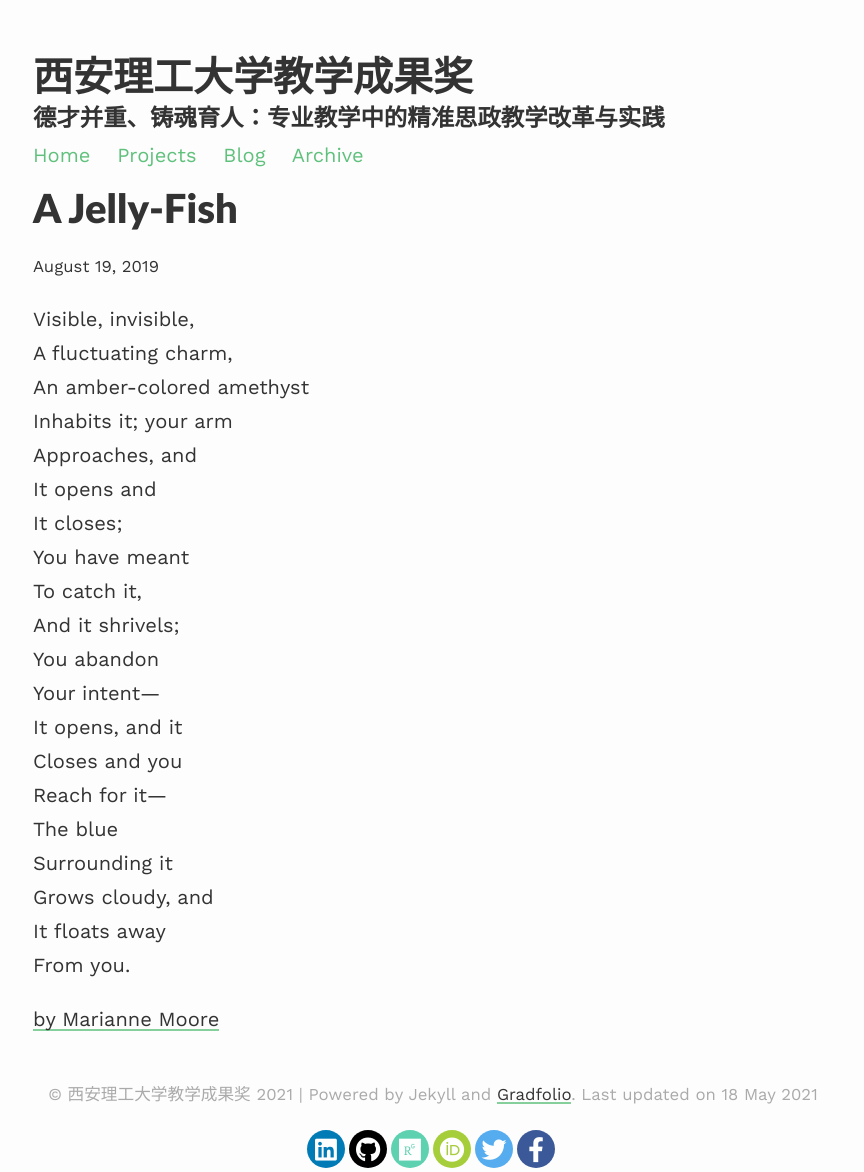
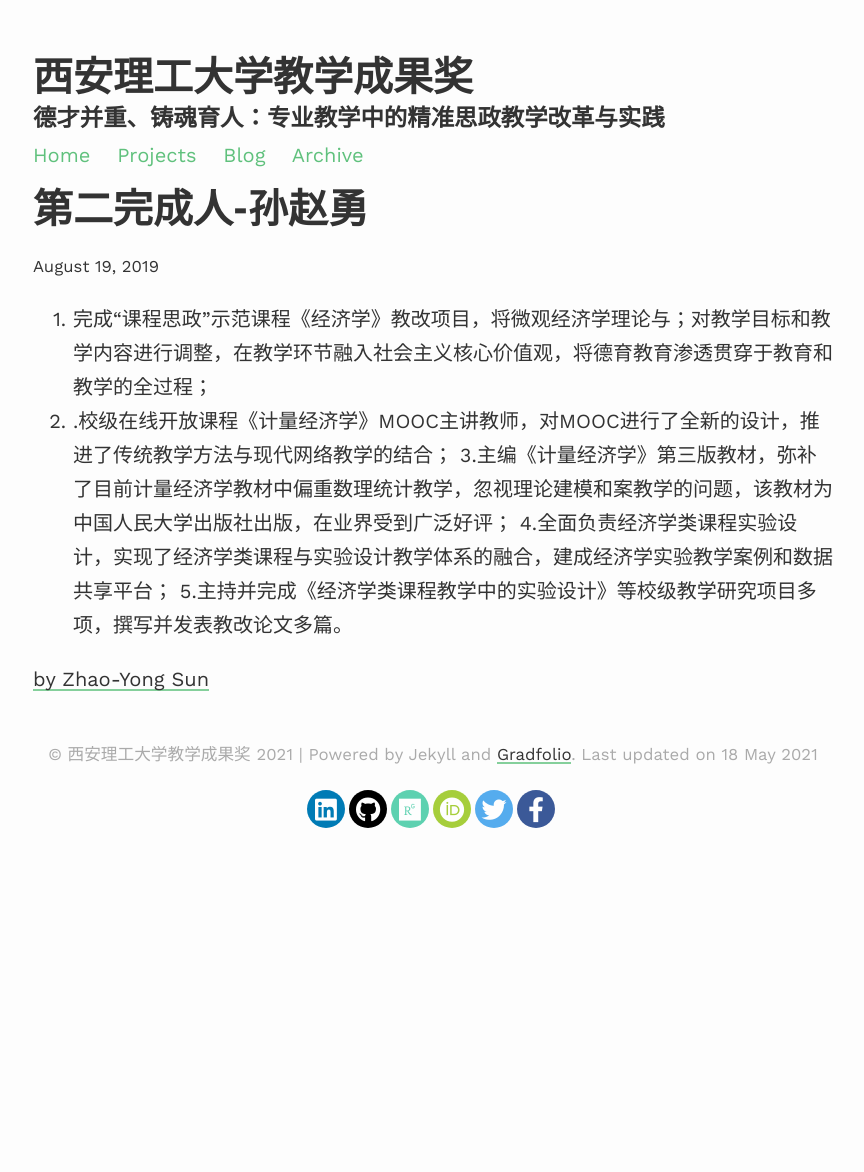
Before and after one commit to dakuamao/gradfolio, a Jekyll site: the page built from _posts/2019-08-19-jelly-fish.md, in a window 1280 px wide. Shown: the whole page, without its empty margins (207-1071 px from the left). Built offline with Jekyll 4.4.1, drawn with Linux system fonts in a browser that asks for light colours; nearby versions of some CDN libraries; after the commit the page ends 980 px from its top, so only the background shows below that.

Commit message:
Update 2019-08-19-jelly-fish.md

```diff
--- a/_posts/2019-08-19-jelly-fish.md
+++ b/_posts/2019-08-19-jelly-fish.md
@@ -1,27 +1,13 @@
 ---
 layout: post
-title:  A Jelly-Fish
+title:  第二完成人-孙赵勇
 ---
 
-Visible, invisible,
-A fluctuating charm,
-An amber-colored amethyst
-Inhabits it; your arm
-Approaches, and
-It opens and
-It closes;
-You have meant
-To catch it,
-And it shrivels;
-You abandon
-Your intent—
-It opens, and it
-Closes and you
-Reach for it—
-The blue
-Surrounding it
-Grows cloudy, and
-It floats away
-From you.
+1. 完成“课程思政”示范课程《经济学》教改项目，将微观经济学理论与；对教学目标和教学内容进行调整，在教学环节融入社会主义核心价值观，将德育教育渗透贯穿于教育和教学的全过程；
+2. .校级在线开放课程《计量经济学》MOOC主讲教师，对MOOC进行了全新的设计，推进了传统教学方法与现代网络教学的结合；
+3.主编《计量经济学》第三版教材，弥补了目前计量经济学教材中偏重数理统计教学，忽视理论建模和案教学的问题，该教材为中国人民大学出版社出版，在业界受到广泛好评；
+4.全面负责经济学类课程实验设计，实现了经济学类课程与实验设计教学体系的融合，建成经济学实验教学案例和数据共享平台；
+5.主持并完成《经济学类课程教学中的实验设计》等校级教学研究项目多项，撰写并发表教改论文多篇。
 
-[by Marianne Moore](https://poets.org/anthology/poems-your-poetry-project-public-domain)
+
+[by Zhao-Yong Sun](https://dakuamao.github.io/kcsz.com/)
```
